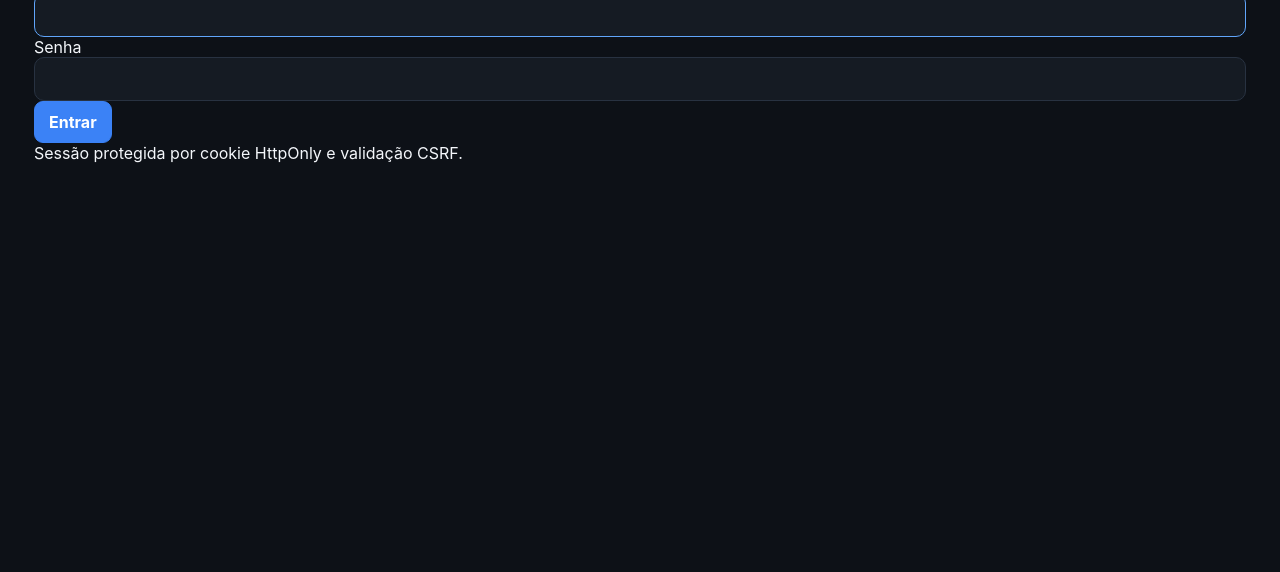
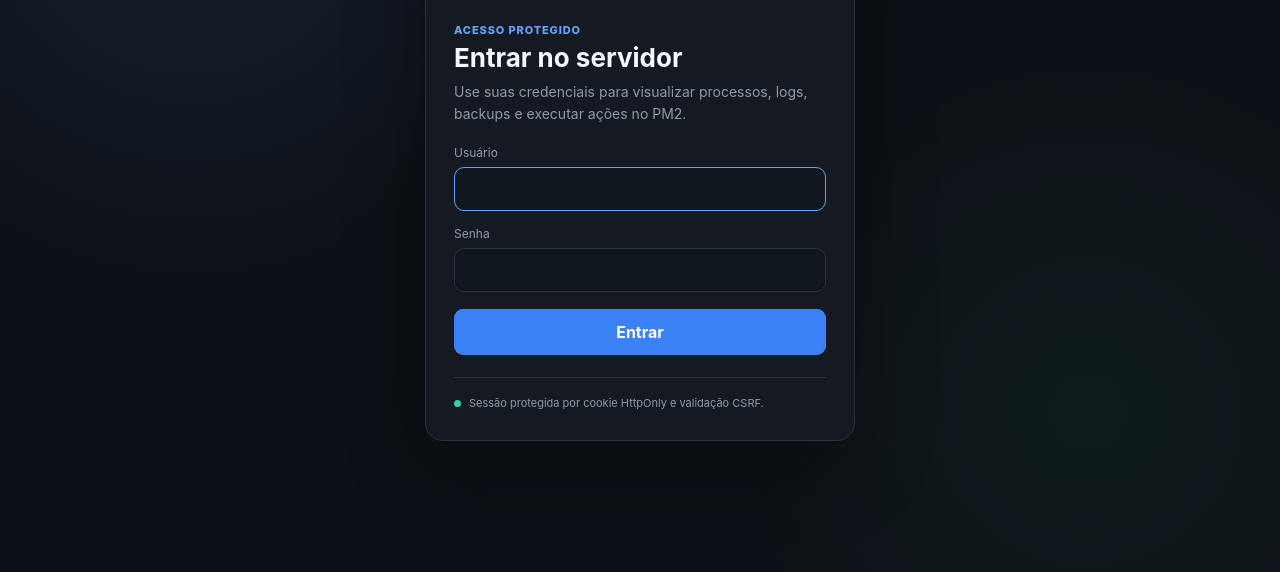
Before and after one commit to MiguelAlmeidaJ/pm2-manager, a website: page public/login.html in a window 1280 px wide. Shown: the part 228-800 px from the top of the page. Drawn offline with Linux system fonts and the light colour scheme; no server answers.

Commit message:
style: load login styles

```diff
--- a/public/login.html
+++ b/public/login.html
@@ -6,6 +6,7 @@
   <meta name="robots" content="noindex,nofollow" />
   <title>Login · PM2 Manager</title>
   <link rel="stylesheet" href="/style.css" />
+  <link rel="stylesheet" href="/auth.css" />
 </head>
 <body class="auth-page">
   <main class="auth-shell">
```
